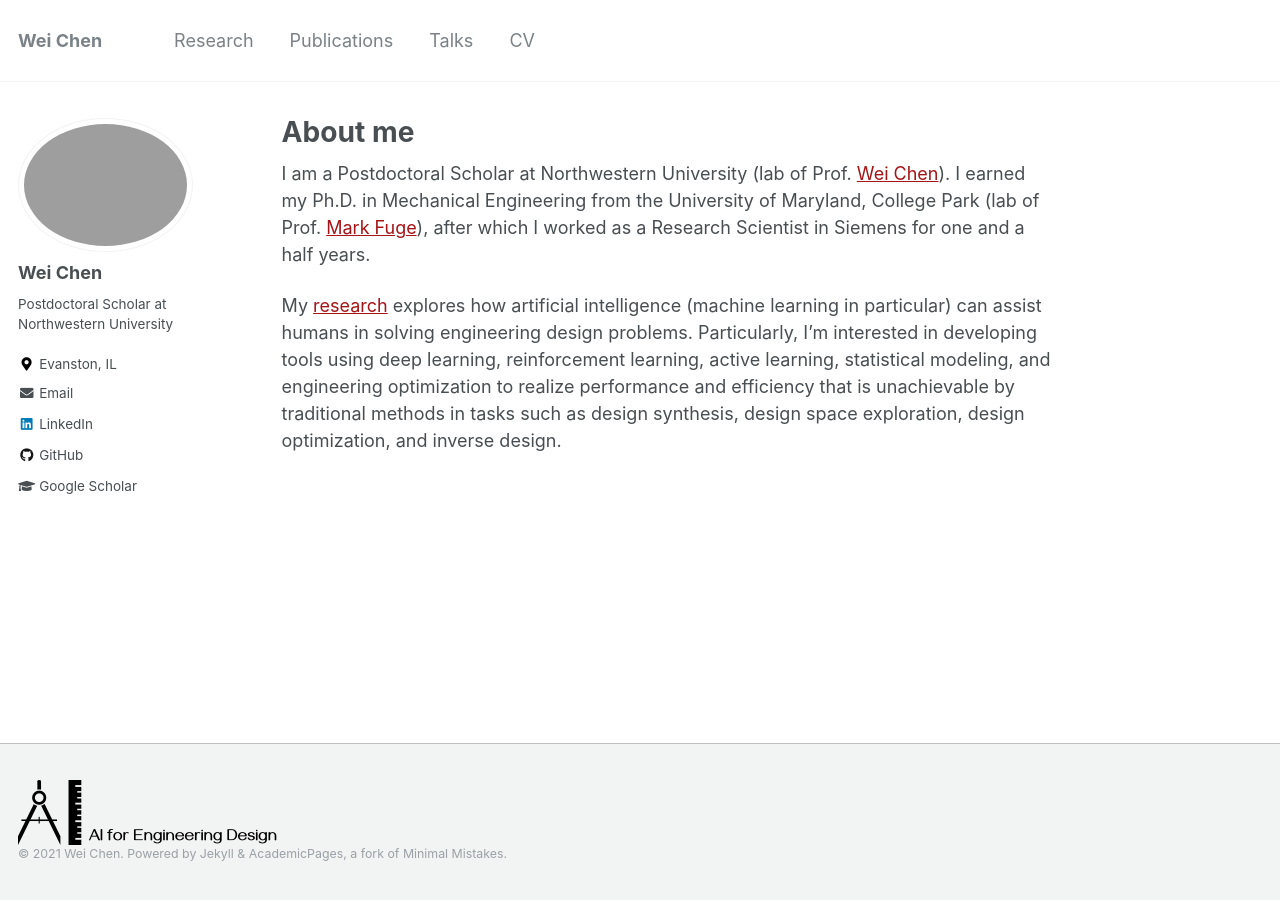
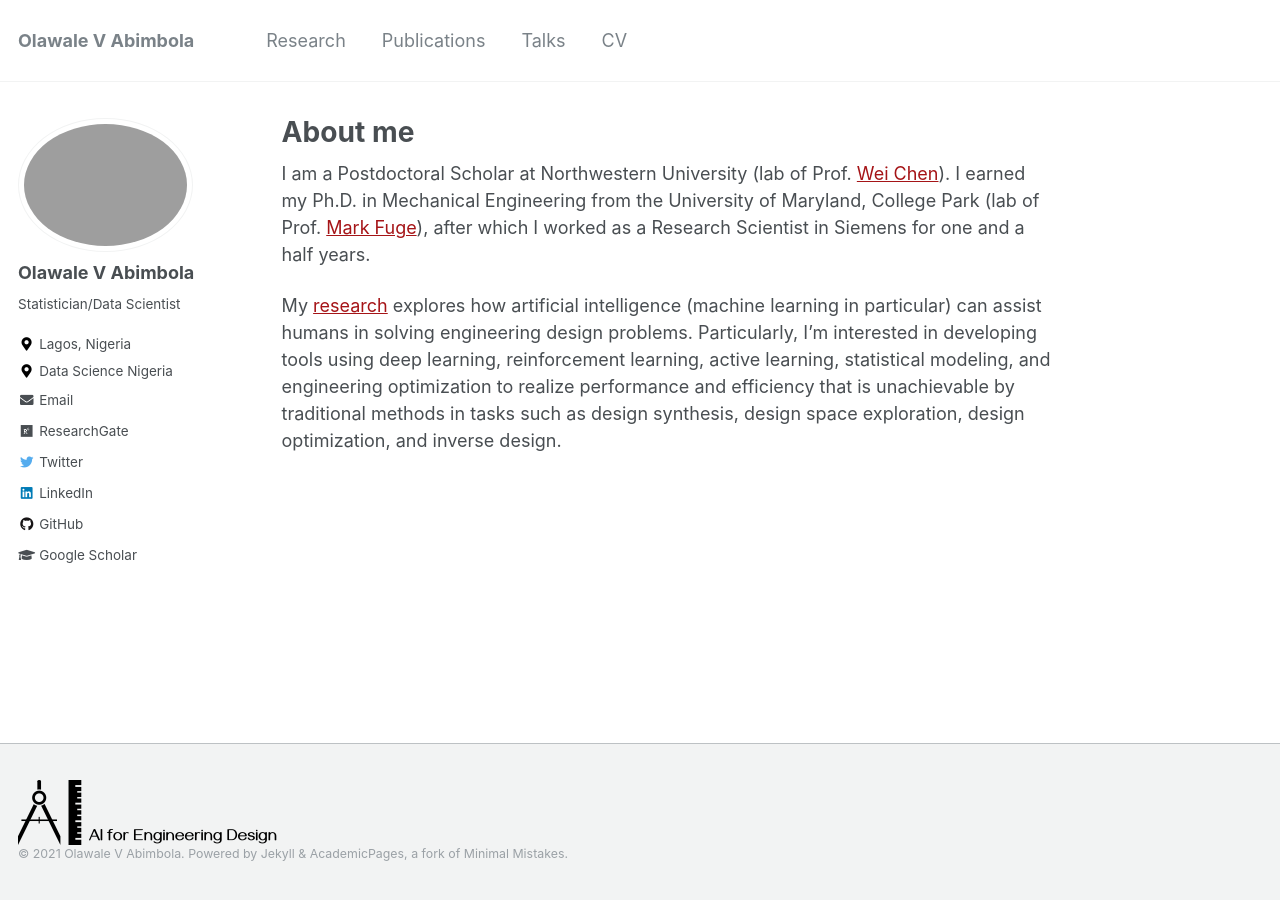
Before and after one commit to olawale0254/olawale0254portfolio2, a Jekyll site: the page built from _pages/about.md, in a window 1280 px wide. Built offline with Jekyll 4.4.1, drawn with Linux system fonts in a browser that asks for light colours.

Commit message:
Update _config.yml

```diff
--- a/_config.yml
+++ b/_config.yml
@@ -7,13 +7,13 @@
 
 # Site Settings
 locale                   : "en-US"
-title                    : "Wei Chen"
+title                    : "Olawale V Abimbola"
 title_separator          : "-"
-name                     : &name "Wei Chen"
-description              : &description "Postdoctoral Scholar at Northwestern University"
-url                      : https://wchen459.github.io # the base hostname & protocol for your site e.g. "https://mmistakes.github.io"
+name                     : &name "Olawale V Abimbola"
+description              : &description "personal description"
+url                      : https://olawale0254.github.io # the base hostname & protocol for your site e.g. "https://mmistakes.github.io"
 baseurl                  : "" # the subpath of your site, e.g. "/blog"
-repository               : "wchen459.github.io"
+repository               : "olawale0254/olawale0254.github.io"
 teaser                   :  # filename of teaser fallback teaser image placed in /images/, .e.g. "500x300.png"
 breadcrumbs              : false # true, false (default)
 words_per_minute         : 160
@@ -80,36 +80,29 @@ analytics:
 
 # Site Author
 author:
-  name             : "Wei Chen"
-  avatar           : "profile.png"
-  bio              : "Postdoctoral Scholar at Northwestern University"
-  location         : "Evanston, IL"
-  employer         :
-  pubmed           : #"https://www.ncbi.nlm.nih.gov/pubmed/?term=john+snow"
-  googlescholar    : "https://scholar.google.com/citations?user=UlTyOWMAAAAJ&hl=en"
-  email            : "wei.wayne.chen@northwestern.edu"
-  researchgate     :  # example: "https://www.researchgate.net/profile/yourprofile"
-  uri              :
-  bitbucket        :
-  codepen          :
-  dribbble         :
-  flickr           :
-  facebook         :
-  foursquare       :
-  github           : "wchen459"
+  name             : "Olawale V Abimbola"
+  avatar           : "new.jpg"
+  bio              : "Statistician/Data Scientist"
+  location         : "Lagos, Nigeria"
+  employer         : "Data Science Nigeria"
+  pubmed           :
+  googlescholar    : "https://scholar.google.com/citations?user=gF0upCoAAAAJ&hl=en&authuser=1"
+  email            : "abimbolaolawale41@gmail.com"
+  researchgate     : "https://www.researchgate.net/profile/Olawale-Abimbola"
+  github           : "olawale0254"
   google_plus      :
   keybase          :
   instagram        :
   impactstory      : #"https://profiles.impactstory.org/u/xxxx-xxxx-xxxx-xxxx"
   lastfm           :
-  linkedin         : "wei-chen-467abb86"
-  orcid            : #"http://orcid.org/yourorcidurl"
+  linkedin         : "bimbolawale/"
+  orcid            :
   pinterest        :
   soundcloud       :
   stackoverflow    : # http://stackoverflow.com/users/123456/username
   steam            :
   tumblr           :
-  twitter          : #"replacethistwitterhandle"
+  twitter          : "bimbolawale"
   vine             :
   weibo            :
   xing             :
```
